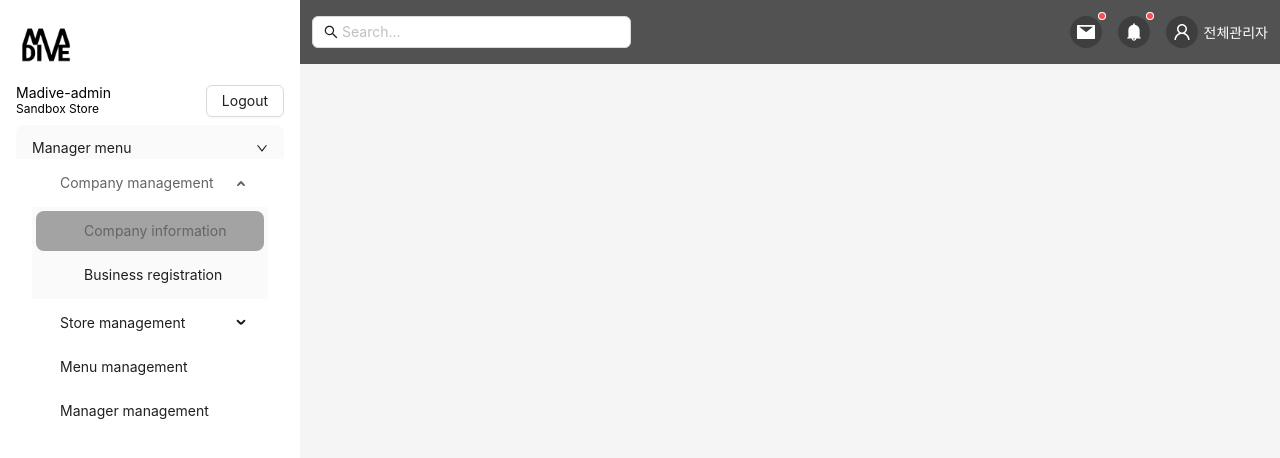
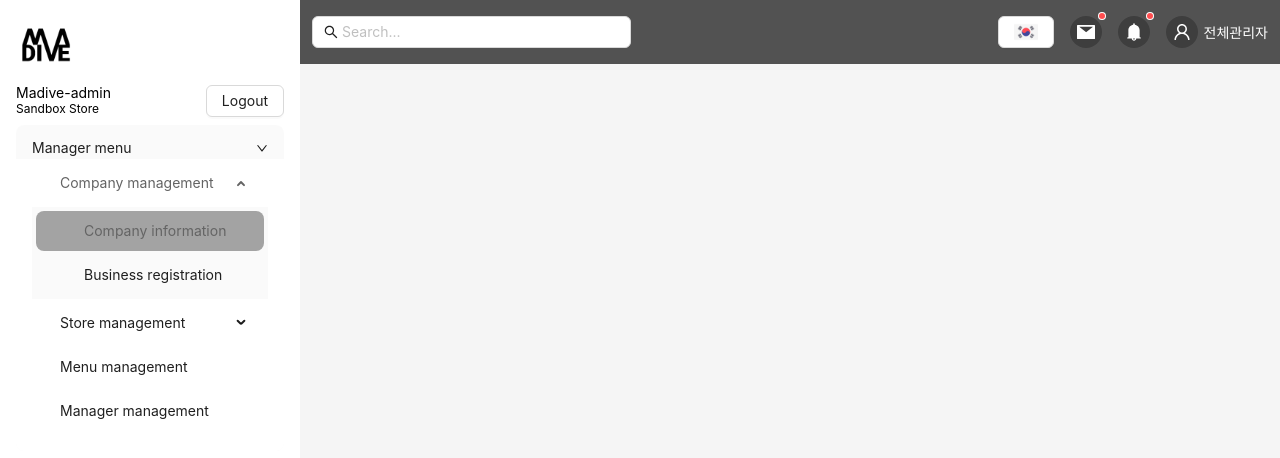
Before and after one commit to dinhhanhshinhands/Madive-one_FE, a React (Vite) app: page /admin/login in a window 1280 px wide. Both pictures are taken after typing "name@example.com", "Sample123" into the empty fields and a click on the button "Login". Shown: the top 458 px of the page. Built offline with nearby package versions, Linux system fonts and the light colour scheme; what i18next-resources-to-backend would draw is missing.

Commit message:
Update button change language

```diff
--- a/src/App.tsx
+++ b/src/App.tsx
@@ -1,6 +1,10 @@
+import { useEffect, useState } from 'react';
+
 import { QueryClient, QueryClientProvider } from '@tanstack/react-query';
 import { ReactQueryDevtools } from '@tanstack/react-query-devtools';
 import { ConfigProvider, theme } from 'antd';
+import en from 'antd/locale/en_US';
+import kr from 'antd/locale/ko_KR';
 import { ThemeProvider } from 'styled-components';
 
 import themeConfig from '@/configs/theme';
@@ -20,13 +24,26 @@ const queryClient = new QueryClient({
 });
 
 const App = () => {
-  const test = theme.useToken();
+  const { token } = theme.useToken();
+  const [locale, setLocale] = useState(en);
+  const lgn = localStorage.getItem('i18nextLng');
+
+  useEffect(() => {
+    if (lgn && lgn.includes('ko' || 'kr' || 'KR')) {
+      setLocale(kr);
+    } else {
+      setLocale(en);
+    }
+  }, [lgn]);
 
   return (
     <QueryClientProvider client={queryClient}>
       <ReactQueryDevtools initialIsOpen={false} />
-      <ConfigProvider theme={themeConfig}>
-        <ThemeProvider theme={{ antd: test.token }}>
+      <ConfigProvider
+        theme={themeConfig}
+        locale={locale}
+      >
+        <ThemeProvider theme={{ antd: token }}>
           <AppRoutes />
         </ThemeProvider>
       </ConfigProvider>
--- a/src/components/organisms/Header/AdminHeader.tsx
+++ b/src/components/organisms/Header/AdminHeader.tsx
@@ -1,7 +1,48 @@
+import { useState } from 'react';
+import { useTranslation } from 'react-i18next';
+
 import { BellFilled, MailFilled, SearchOutlined, UserOutlined } from '@ant-design/icons';
-import { Avatar, Badge, Col, Input, Row, Space } from 'antd';
+import type { MenuProps } from 'antd';
+import { Avatar, Badge, Button, Col, Dropdown, Image, Input, Row, Space } from 'antd';
+
+import enFlag from '@/assets/icons/en-flag-icon.png';
+import koFlag from '@/assets/icons/ko-flag-icon.png';
 
 const AdminHeader = () => {
+  const { i18n } = useTranslation();
+  const [activeLang, setActiveLang] = useState<string>(localStorage.getItem('i18nextLng') || 'en');
+
+  const handleMenuClick: MenuProps['onClick'] = (e) => {
+    setActiveLang(e.key);
+    i18n.changeLanguage(e.key);
+  };
+
+  const menuProps = {
+    items: [
+      {
+        label: (
+          <Image
+            src={enFlag}
+            width={24}
+            preview={false}
+          />
+        ),
+        key: 'en',
+      },
+      {
+        label: (
+          <Image
+            src={koFlag}
+            width={24}
+            preview={false}
+          />
+        ),
+        key: 'ko',
+      },
+    ],
+    onClick: handleMenuClick,
+  };
+
   return (
     <header className="tw-h-16 tw-bg-neutral-600 tw-p-3 tw-text-white">
       <Row
@@ -17,6 +58,23 @@ const AdminHeader = () => {
           />
         </Col>
         <Space size={16}>
+          <Dropdown menu={menuProps}>
+            <Button>
+              {activeLang === 'en' ? (
+                <Image
+                  src={enFlag}
+                  width={24}
+                  preview={false}
+                />
+              ) : (
+                <Image
+                  src={koFlag}
+                  width={24}
+                  preview={false}
+                />
+              )}
+            </Button>
+          </Dropdown>
           <Badge dot>
             <Avatar
               size="default"
```
Also changed, not shown: src/assets/icons/en-flag-icon.png (added), src/assets/icons/ko-flag-icon.png (added), src/locales/ko/common.json (renamed from src/locales/kr/common.json), src/locales/ko/login.json (renamed from src/locales/kr/login.json), src/locales/ko/sidebar.json (renamed from src/locales/kr/sidebar.json).
